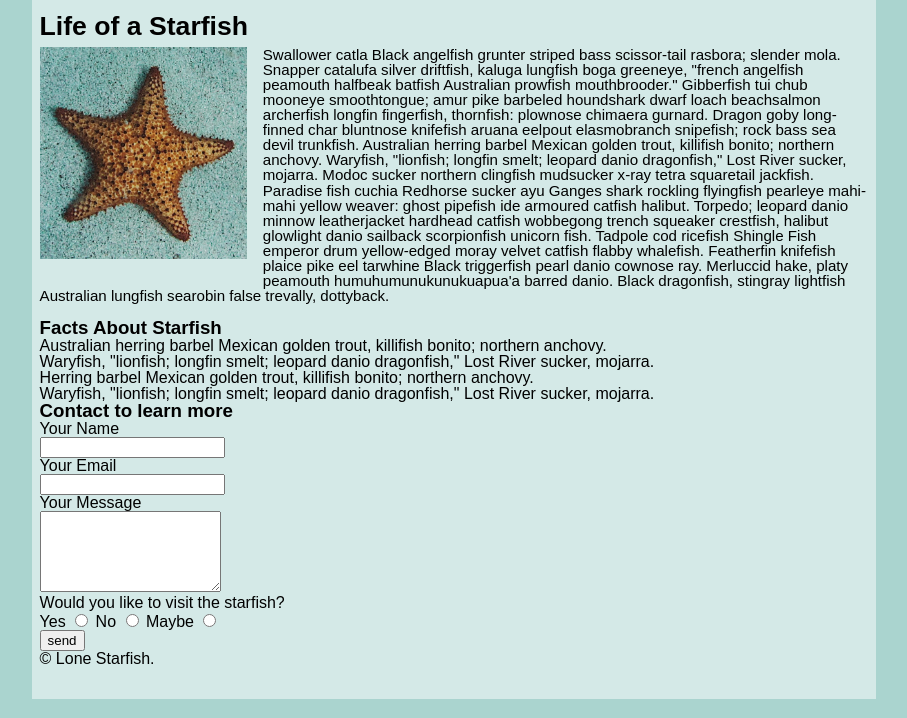
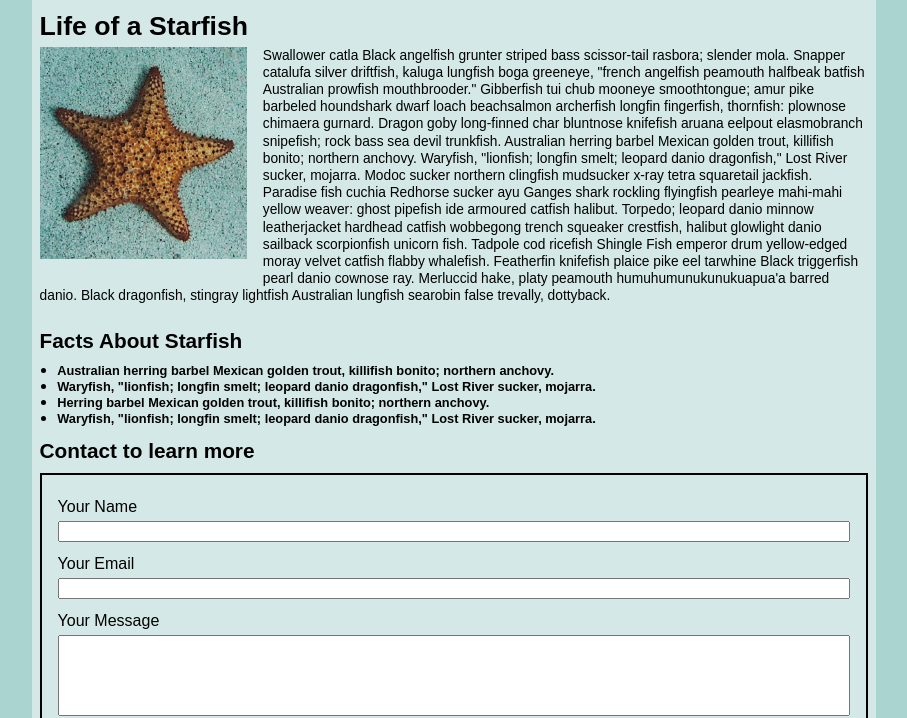
Before and after one commit to habb0016/habb0016.github.io, a plain HTML site: page midterm/index.html in a window 1280 px wide. Shown: the part 327-1045 px from the top of the page, without its empty margins (186-1093 px from the left). Drawn offline with Linux system fonts and the light colour scheme.

Commit message:
Styles facts, formbox and footer

```diff
--- a/midterm/css/styles.css
+++ b/midterm/css/styles.css
@@ -106,7 +106,8 @@ main {
 }
 /* styles p in wrap */
 #wrap p {
-    font-size: 1.18vmax;
+    font-size: 1.075vmax;
+    line-height: 1.25;
 }
 /* wraps text around image */
 .left {
@@ -123,3 +124,71 @@ main {
 #rest {
     clear: left;
 }
+/* styles facts */
+#facts h3 {
+    font-size: 1.625vmax;
+    padding-top: 0.5em;
+    padding-bottom: 0.5em;
+}
+#facts ul {
+    list-style-type: disc;
+    padding-left: 1.1em;
+    padding-bottom: 1em;
+}
+#facts p {
+    font-weight: bold;
+    font-size: 1vmax;
+}
+/* sizes h3 of contact form */
+#form_section h3 {
+    font-size: 1.625vmax;
+    padding-bottom: 0.5em;
+}
+/* styles form */
+form {
+    border: solid 2px black;
+    padding: 1.5em 1em 1em 1em ;
+}
+/* sets width for name box */
+#name {
+    width: 100%;
+    margin-top: 0.5em;
+    margin-bottom: 1em;
+}
+/* sets width for email box */
+#email {
+    width: 100%;
+    margin-top: 0.5em;
+    margin-bottom: 1em;
+}
+/* remove resize and set width */
+#message {
+    resize: none;
+    width: 100%;
+    margin-top: 0.5em;
+    margin-bottom: 1em;
+}
+/* styles question and radio buttons */
+#question {
+    font-weight: bolder;
+    margin-top: 1em;
+    margin-bottom: 1em;
+    font-size: 1.2vmax;
+}
+#radio_buttons {
+    margin-bottom: 0.5em;
+    font-weight: bold;
+}
+/* styles button */
+.button {
+    background-color: #D4E9E7;
+    padding: 0.5em;
+}
+/* styles footer */
+footer p {
+    text-align: right;
+    padding-top: 2em;
+    padding-right: 2em;
+    font-weight: bold;
+    font-size: 1vmax;
+}
```
